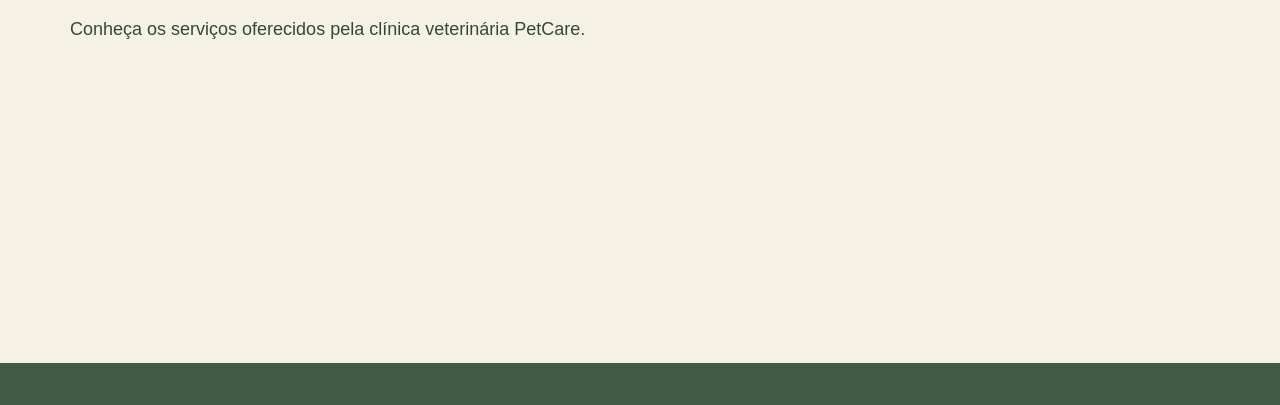
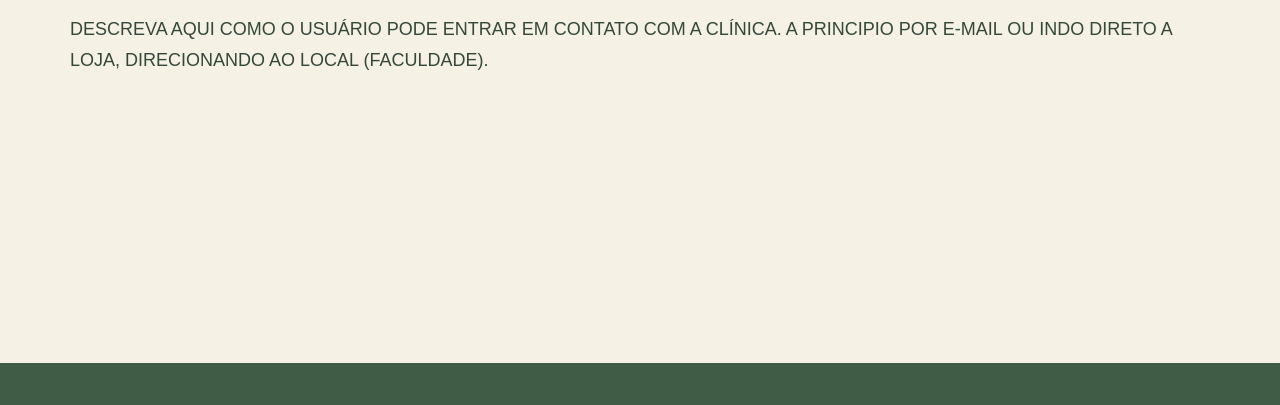
Before and after one commit to Projeto-PetCare/PetCare, a plain HTML site: page website/contato.html in a window 1280 px wide. Shown: the part 210-615 px from the top of the page. Drawn offline with Linux system fonts and the light colour scheme.

Commit message:
feature: atualização no BODY das páginas

```diff
--- a/website/contato.html
+++ b/website/contato.html
@@ -42,8 +42,8 @@
             <h1>Nos contate em...</h1>
 
             <p>
-                Conheça os serviços oferecidos
-                pela clínica veterinária PetCare.
+                DESCREVA AQUI COMO O USUÁRIO PODE ENTRAR EM CONTATO COM A CLÍNICA. A PRINCIPIO
+                POR E-MAIL OU INDO DIRETO A LOJA, DIRECIONANDO AO LOCAL (FACULDADE).
             </p>
 
         </section>
```
Also changed, not shown: website/servicos.html (+1 -1 lines), website/sobre.html (+1 -2 lines).
